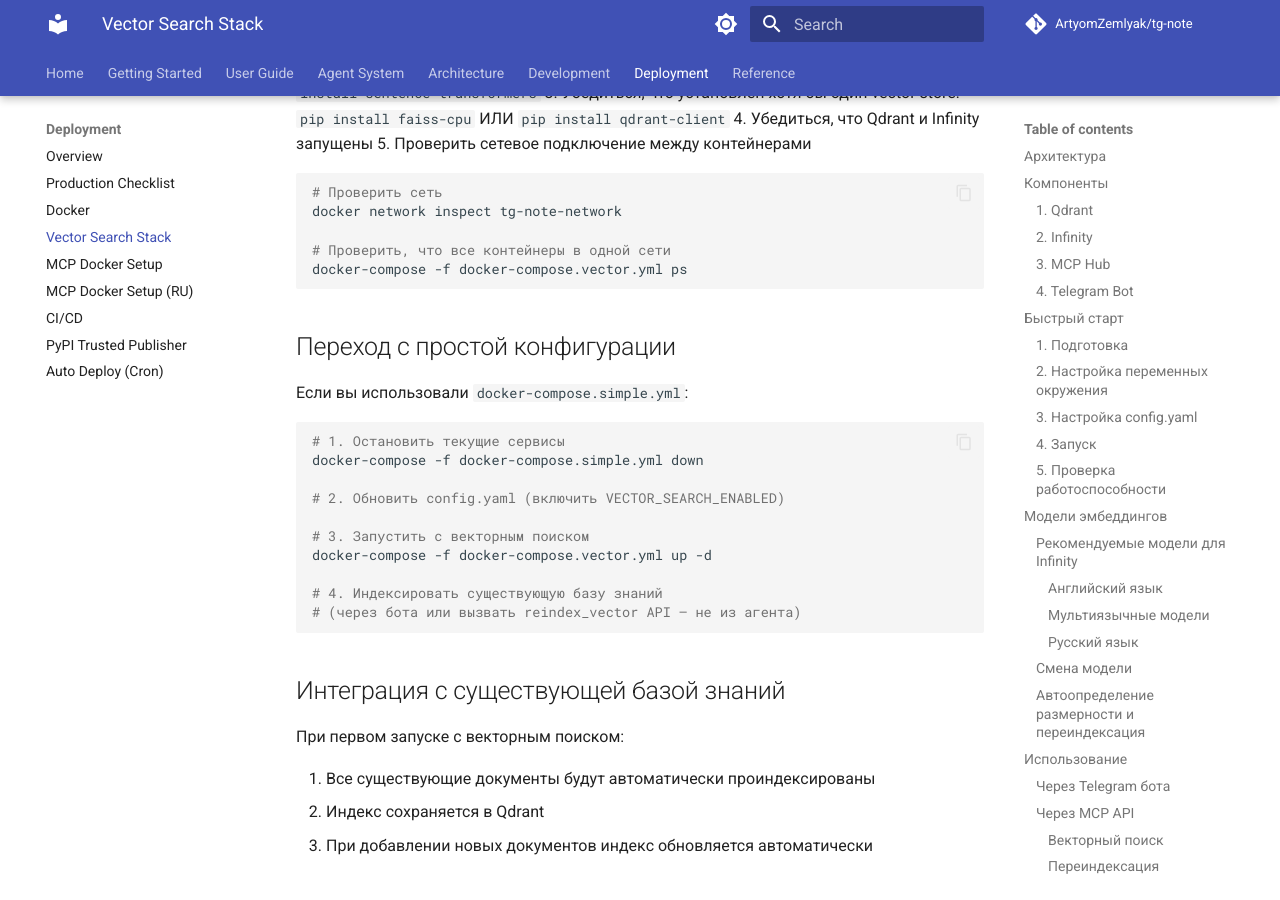
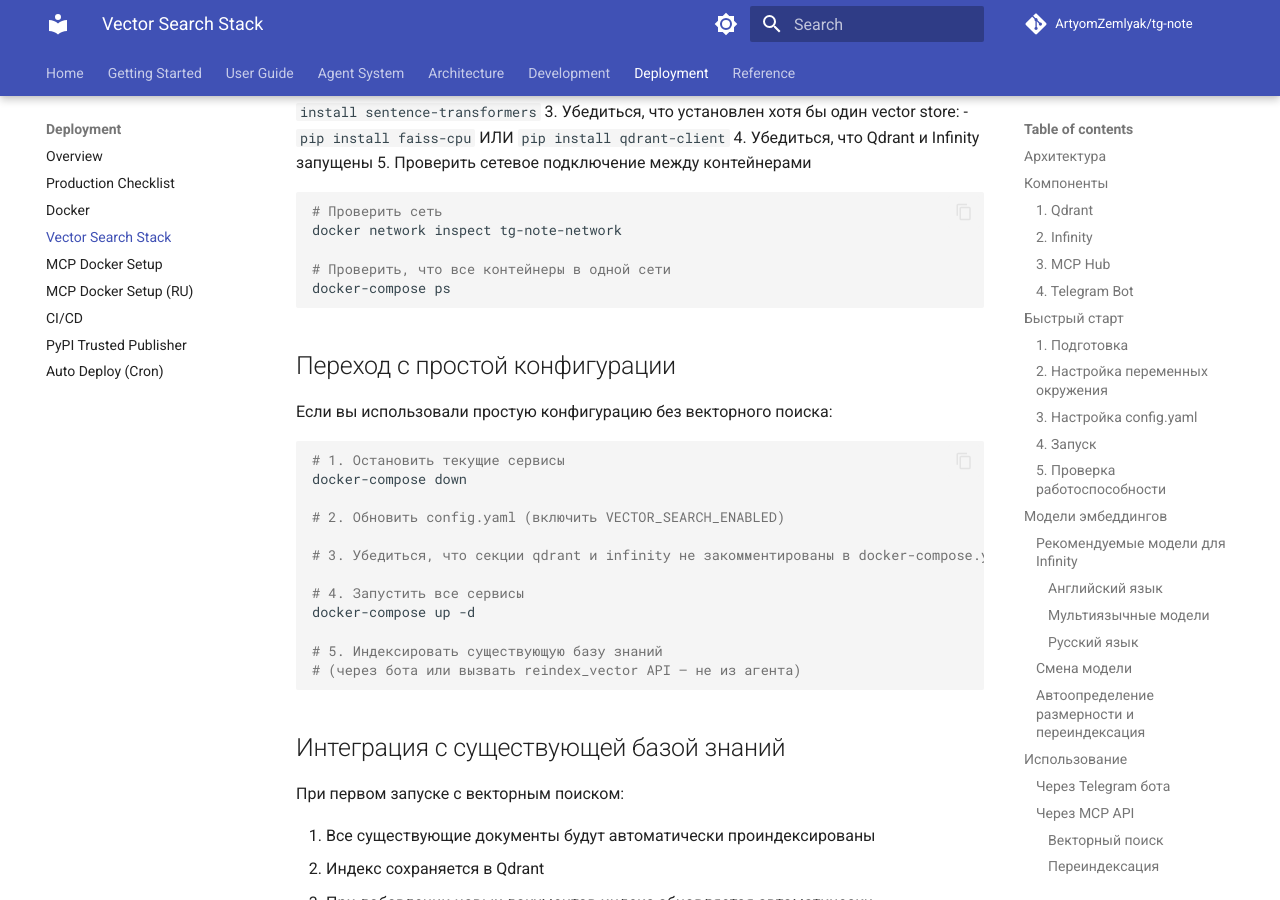
Before and after one commit to ArtyomZemlyak/tg-note, an MkDocs documentation site: the page built from docs_site/deployment/docker-vector-search.md, in a window 1280 px wide and 900 px high, scrolled down 10526 px. Built offline with MkDocs 1.6.1 and Material for MkDocs 9.7.7, drawn with Linux system fonts in a browser that asks for light colours; comment, search, counter and statistics services are not loaded; the version menu is left out; some of the changed text lies outside the part shown.

Commit message:
Consolidate docling mcp docker compose and env files (#318)
* Refactor docker compose and environment files

Co-authored-by: artyom.zemlyak <artyom.zemlyak@gmail.com>

* Refactor docker-compose and docs for clarity and simplicity

Co-authored-by: artyom.zemlyak <artyom.zemlyak@gmail.com>

---------

Co-authored-by: Cursor Agent <cursoragent@cursor.com>
Co-authored-by: artyom.zemlyak <artyom.zemlyak@gmail.com>

````diff
--- a/docs_site/deployment/docker-vector-search.md
+++ b/docs_site/deployment/docker-vector-search.md
@@ -136,14 +136,15 @@ VECTOR_SEARCH_TOP_K: 5
 ### 4. Запуск
 
 ```bash
-# Запустить все сервисы
-docker-compose -f docker-compose.vector.yml up -d
+# Запустить все сервисы (включая Qdrant и Infinity)
+# IMPORTANT: vLLM и SGLang используют один порт - закомментируйте один из них в docker-compose.yml!
+docker-compose up -d
 
 # Проверить логи
-docker-compose -f docker-compose.vector.yml logs -f
+docker-compose logs -f
 
 # Проверить статус
-docker-compose -f docker-compose.vector.yml ps
+docker-compose ps
 ```
 
 ### 5. Проверка работоспособности
@@ -200,7 +201,7 @@ INFINITY_MODEL=BAAI/bge-m3
 
 ```bash
 # Перезапустить Infinity для загрузки новой модели
-docker-compose -f docker-compose.vector.yml restart infinity
+docker-compose restart infinity
 
 # Переиндексировать базу знаний (через бота или MCP API)
 ```
@@ -290,7 +291,7 @@ curl -X POST http://localhost:8765/tools/reindex_vector \
 
 ```bash
 # Остановить сервисы
-docker-compose -f docker-compose.vector.yml down
+docker-compose down
 
 # Удалить векторные данные
 rm -rf data/qdrant_storage/*
@@ -300,20 +301,20 @@ rm -rf data/vector_index/*
 # rm -rf data/infinity_cache/*
 
 # Запустить заново
-docker-compose -f docker-compose.vector.yml up -d
+docker-compose up -d
 ```
 
 ### Резервное копирование
 
 ```bash
 # Остановить Qdrant для консистентного бэкапа
-docker-compose -f docker-compose.vector.yml stop qdrant
+docker-compose stop qdrant
 
 # Создать бэкап
 tar -czf qdrant_backup_$(date +%Y%m%d).tar.gz data/qdrant_storage/
 
 # Запустить Qdrant
-docker-compose -f docker-compose.vector.yml start qdrant
+docker-compose start qdrant
 ```
 
 ## Производительность
@@ -333,7 +334,7 @@ INFINITY_BATCH_SIZE=64
 
 ### GPU ускорение
 
-Раскомментируйте в `docker-compose.vector.yml`:
+Раскомментируйте в `docker-compose.yml` (секция infinity):
 
 ```yaml
 infinity:
@@ -373,16 +374,16 @@ VECTOR_CHUNK_SIZE: 512
 
 ```bash
 # Все сервисы
-docker-compose -f docker-compose.vector.yml logs -f
+docker-compose logs -f
 
 # Только Qdrant
-docker-compose -f docker-compose.vector.yml logs -f qdrant
+docker-compose logs -f qdrant
 
 # Только Infinity
-docker-compose -f docker-compose.vector.yml logs -f infinity
+docker-compose logs -f infinity
 
 # Только MCP Hub
-docker-compose -f docker-compose.vector.yml logs -f mcp-hub
+docker-compose logs -f mcp-hub
 ```
 
 ### Проверка статуса Qdrant
@@ -419,11 +420,11 @@ curl -X POST http://localhost:7997/embeddings \
 **Решение**:
 ```bash
 # Проверить логи
-docker-compose -f docker-compose.vector.yml logs infinity
+docker-compose logs infinity
 
 # Очистить кеш и перезапустить
 rm -rf data/infinity_cache/*
-docker-compose -f docker-compose.vector.yml restart infinity
+docker-compose restart infinity
 ```
 
 ### Qdrant занимает много места
@@ -474,23 +475,25 @@ INFINITY_BATCH_SIZE=64
 docker network inspect tg-note-network
 
 # Проверить, что все контейнеры в одной сети
-docker-compose -f docker-compose.vector.yml ps
+docker-compose ps
 ```
 
 ## Переход с простой конфигурации
 
-Если вы использовали `docker-compose.simple.yml`:
+Если вы использовали простую конфигурацию без векторного поиска:
 
 ```bash
 # 1. Остановить текущие сервисы
-docker-compose -f docker-compose.simple.yml down
+docker-compose down
 
 # 2. Обновить config.yaml (включить VECTOR_SEARCH_ENABLED)
 
-# 3. Запустить с векторным поиском
-docker-compose -f docker-compose.vector.yml up -d
+# 3. Убедиться, что секции qdrant и infinity не закомментированы в docker-compose.yml
 
-# 4. Индексировать существующую базу знаний
+# 4. Запустить все сервисы
+docker-compose up -d
+
+# 5. Индексировать существующую базу знаний
 # (через бота или вызвать reindex_vector API — не из агента)
 ```
 
````
Also changed, not shown: README.md (+21 -24 lines), docker-compose.sglang.yml (deleted, +0 -51 lines), docker-compose.simple.yml (deleted, +0 -102 lines), docker-compose.vector.yml (deleted, +0 -233 lines), docker-compose.yml (+139 -22 lines), docs_site/agents/mem-agent-setup.md (+7 -7 lines), docs_site/getting-started/vector-search-quickstart.md (+14 -13 lines), 3 other files.
